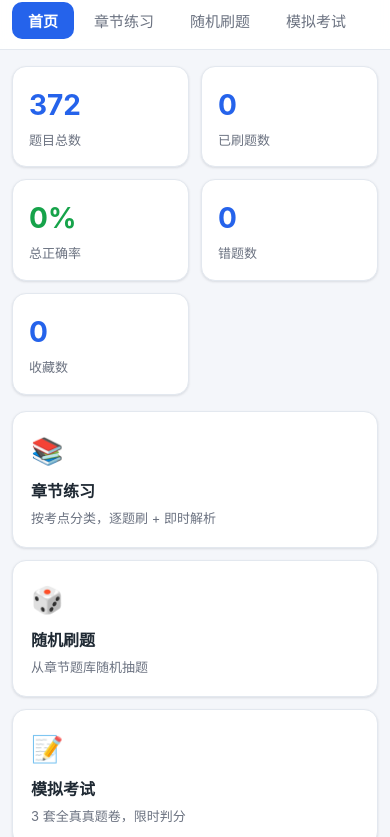
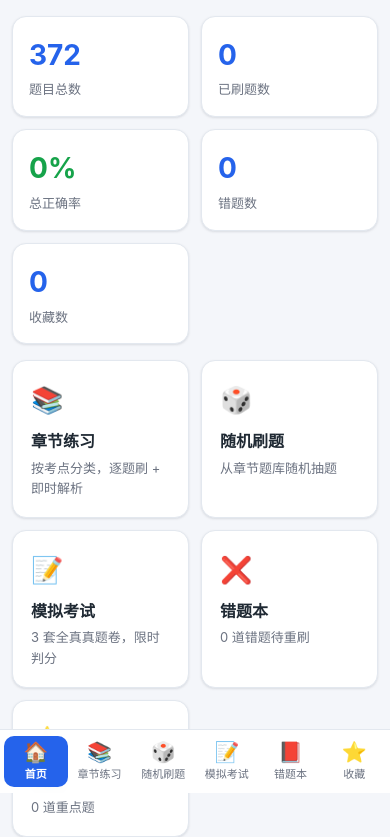
Before and after one commit to nanyi382/soft-test-network-engineer, a plain HTML site: page index.html in a window 390 px wide. Shown: the part 51-888 px from the top of the page. Drawn offline with Linux system fonts and the light colour scheme.

Commit message:
响应式 UI：桌面端顶部导航+宽布局，手机端底部 Tab 栏+安全区适配

```diff
--- a/index.html
+++ b/index.html
@@ -16,12 +16,12 @@
   <header class="topbar">
     <div class="logo">📡 软考网络工程师刷题</div>
     <nav class="nav">
-      <button class="nav-btn active" data-view="home">首页</button>
-      <button class="nav-btn" data-view="chapter">章节练习</button>
-      <button class="nav-btn" data-view="random">随机刷题</button>
-      <button class="nav-btn" data-view="exam">模拟考试</button>
-      <button class="nav-btn" data-view="wrong">错题本</button>
-      <button class="nav-btn" data-view="favorite">收藏</button>
+      <button class="nav-btn active" data-view="home"><span class="ico">🏠</span><span class="txt">首页</span></button>
+      <button class="nav-btn" data-view="chapter"><span class="ico">📚</span><span class="txt">章节练习</span></button>
+      <button class="nav-btn" data-view="random"><span class="ico">🎲</span><span class="txt">随机刷题</span></button>
+      <button class="nav-btn" data-view="exam"><span class="ico">📝</span><span class="txt">模拟考试</span></button>
+      <button class="nav-btn" data-view="wrong"><span class="ico">📕</span><span class="txt">错题本</span></button>
+      <button class="nav-btn" data-view="favorite"><span class="ico">⭐</span><span class="txt">收藏</span></button>
     </nav>
   </header>
 
--- a/style.css
+++ b/style.css
@@ -53,6 +53,9 @@
   padding-bottom: 10px;
 }
 .nav-btn {
+  display: inline-flex;
+  align-items: center;
+  gap: 6px;
   border: none;
   background: transparent;
   color: var(--text-muted);
@@ -63,6 +66,7 @@
   white-space: nowrap;
   transition: all .15s ease;
 }
+.nav-btn .ico { font-size: 16px; line-height: 1; }
 .nav-btn:hover { background: #eef2f7; color: var(--text); }
 .nav-btn.active { background: var(--primary); color: #fff; font-weight: 600; }
 
@@ -338,11 +342,53 @@
   font-size: 15px;
 }
 
-/* ---------- 响应式 ---------- */
-@media (max-width: 600px) {
-  .topbar { padding: 0 12px; }
-  #app { padding: 16px 12px 80px; }
+/* ---------- 响应式：桌面端（顶栏 + 宽布局） ---------- */
+@media (min-width: 768px) {
+  .topbar {
+    display: flex;
+    align-items: center;
+    justify-content: space-between;
+    padding: 0 24px;
+  }
+  .topbar .logo { padding: 16px 0; }
+  .nav { padding-bottom: 0; }
+  #app { max-width: 1080px; padding: 28px 20px 80px; }
+}
+
+/* ---------- 响应式：手机端（底部 Tab 栏） ---------- */
+@media (max-width: 767px) {
+  .topbar { padding: 0 12px; backdrop-filter: none; background: #fff; }
+  .topbar .logo { font-size: 16px; padding: 12px 0; text-align: center; }
+
+  .nav {
+    position: fixed;
+    bottom: 0;
+    left: 0;
+    right: 0;
+    display: flex;
+    gap: 0;
+    background: rgba(255, 255, 255, .96);
+    backdrop-filter: blur(10px);
+    border-top: 1px solid var(--border);
+    padding: 6px 4px calc(6px + env(safe-area-inset-bottom));
+    z-index: 100;
+    overflow-x: visible;
+  }
+  .nav-btn {
+    flex: 1;
+    flex-direction: column;
+    gap: 3px;
+    font-size: 11px;
+    padding: 6px 2px;
+    border-radius: 10px;
+    white-space: normal;
+  }
+  .nav-btn .ico { font-size: 20px; }
+
+  #app { padding: 16px 12px calc(84px + env(safe-area-inset-bottom)); }
   .card { padding: 16px; }
   .question-text { font-size: 16px; }
   .stats-grid { grid-template-columns: repeat(2, 1fr); }
+  .menu-grid { grid-template-columns: repeat(2, 1fr); }
+  .option { padding: 14px 15px; }
 }
--- a/sw.js
+++ b/sw.js
@@ -1,6 +1,6 @@
 /* Service Worker：缓存全部静态资源，实现离线可用。
    注意：如果以后改了题库/代码，把下面 CACHE 版本号从 npe-v1 改成 npe-v2 即可强制刷新缓存。 */
-const CACHE = 'npe-v3';
+const CACHE = 'npe-v4';
 const ASSETS = [
   './',
   './index.html',
```
